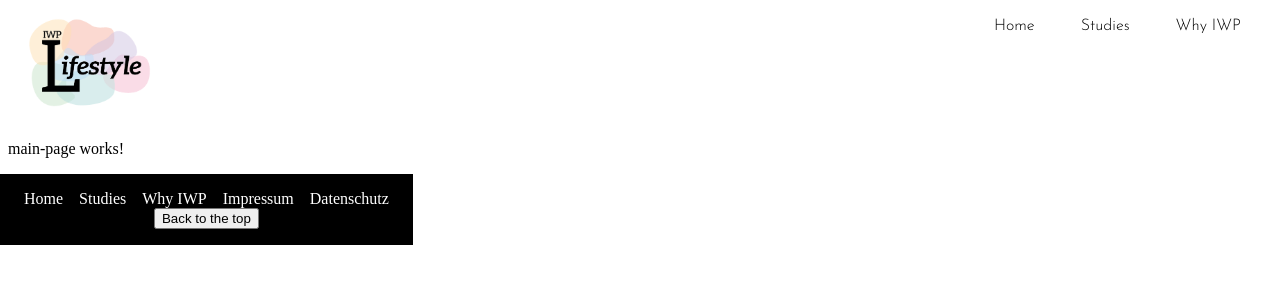
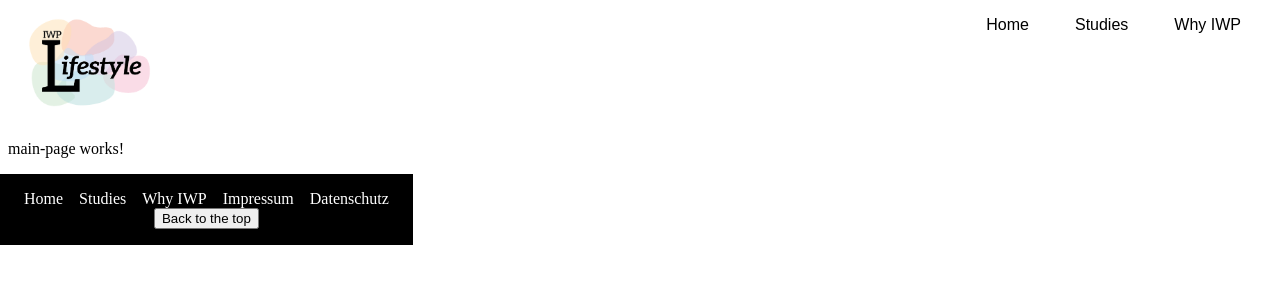
Before and after one commit to lifestyle-iwp-2025/lifestyle-iwp-2025.github.io, an Angular app: page / in a window 1280 px wide. Shown: the top 300 px of the page. Built offline with nearby package versions, Linux system fonts and the light colour scheme; no server answers.

Commit message:
style: comment out font import in app.component.css

```diff
--- a/src/app/app.component.css
+++ b/src/app/app.component.css
@@ -1,4 +1,4 @@
-@import url('https://fonts.googleapis.com/css2?family=Aleo:ital,wght@0,100..900;1,100..900&family=Inter:wght@100..900&family=Josefin+Sans:ital,wght@0,300;1,300&family=Jost:ital,wght@0,100..900;1,100..900&display=swap');
+/*@import url('https://fonts.googleapis.com/css2?family=Aleo:ital,wght@0,100..900;1,100..900&family=Inter:wght@100..900&family=Josefin+Sans:ital,wght@0,300;1,300&family=Jost:ital,wght@0,100..900;1,100..900&display=swap');*/
 
 * {
   padding: 0;
```
